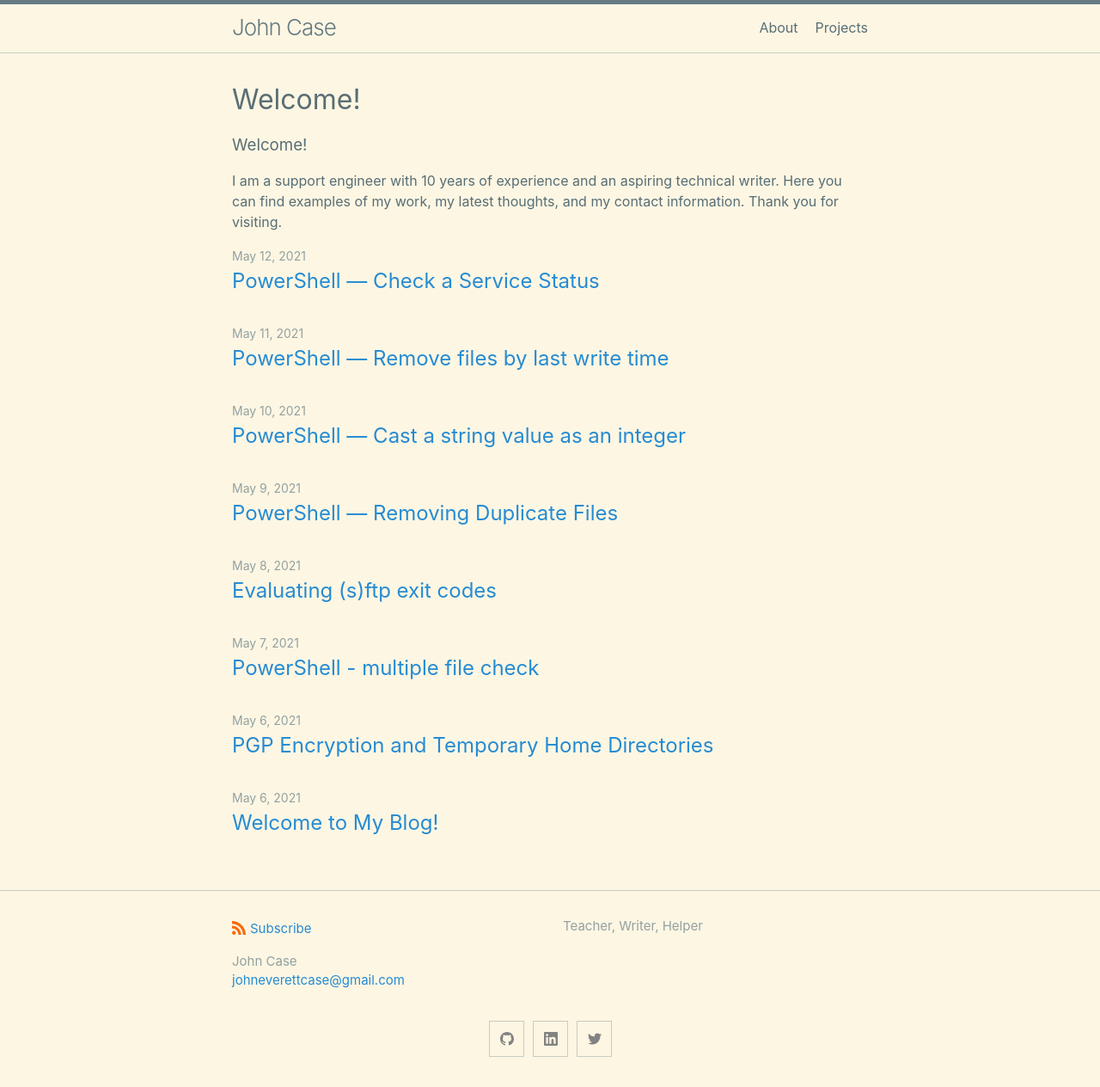
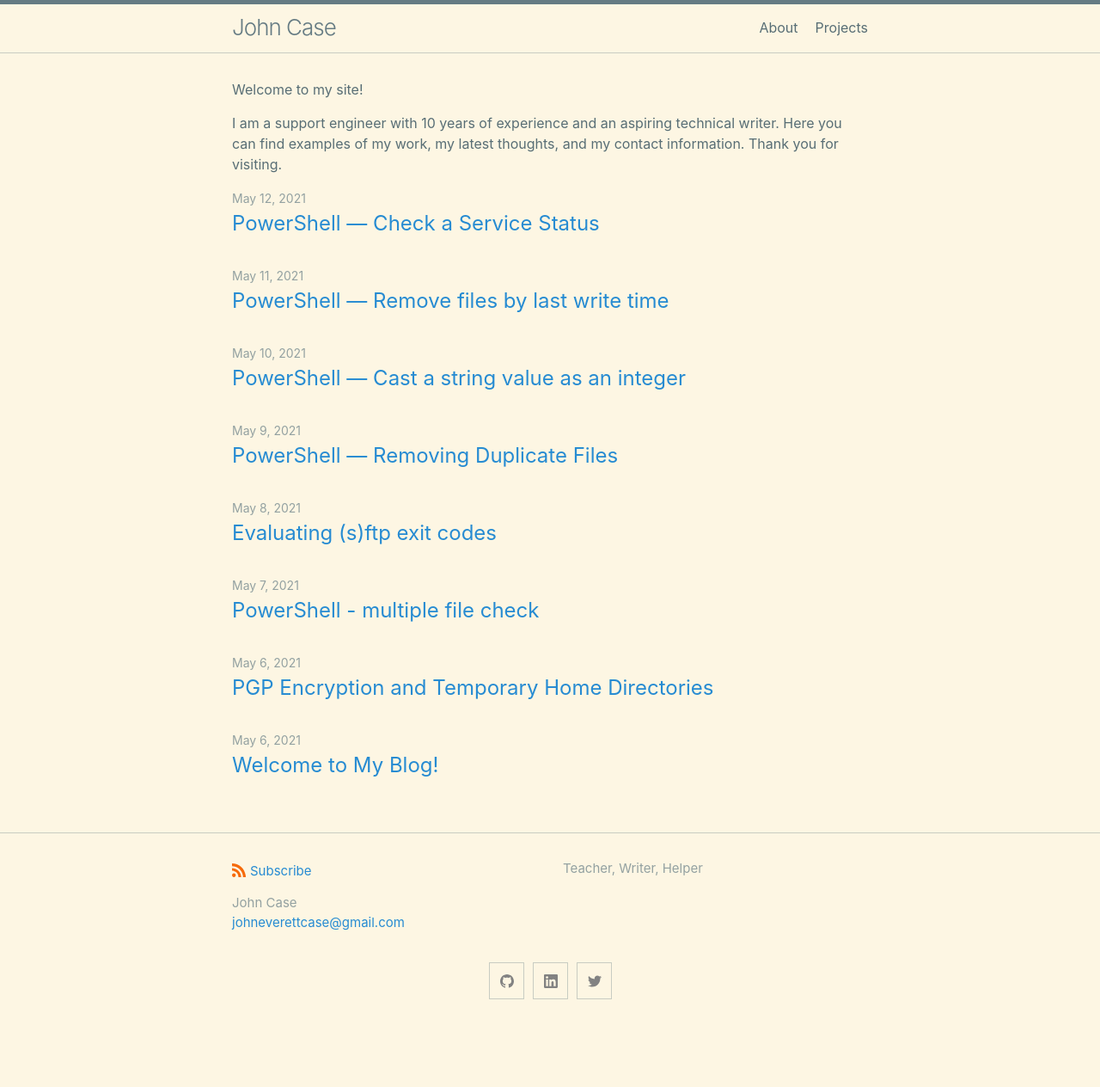
Before and after one commit to johnnycase/johnnycase.github.io, a Jekyll site: the page built from index.md, in a window 1280 px wide. Shown: the whole page at 86% size. Built offline with Jekyll 4.4.1, drawn with Linux system fonts in a browser that asks for light colours; our own code applies the rules of GitHub Pages for plain Markdown files; after the commit the page ends 1197 px from its top, so only the background shows below that.

Commit message:
Update index.md

```diff
--- a/index.md
+++ b/index.md
@@ -7,6 +7,6 @@
 #
 layout: home
 ---
-### Welcome!
+Welcome to my site!
 
 I am a support engineer with 10 years of experience and an aspiring technical writer. Here you can find examples of my work, my latest thoughts, and my contact information. Thank you for visiting.
```
